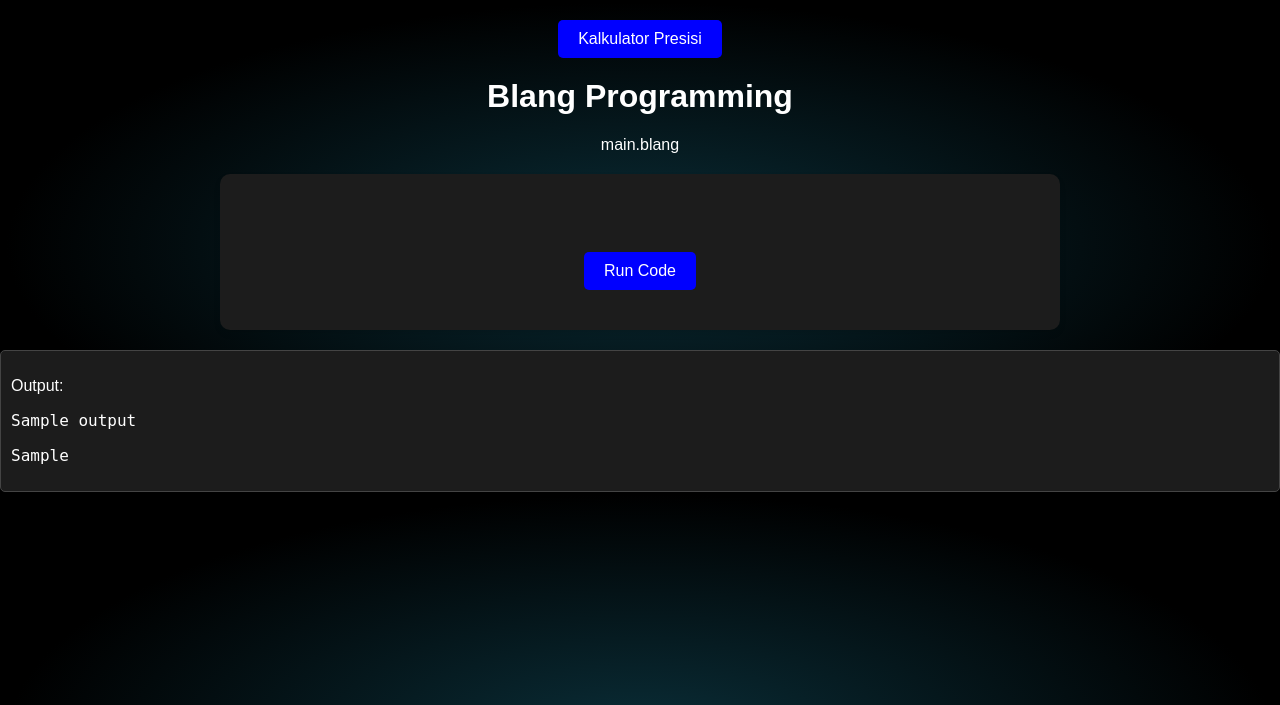
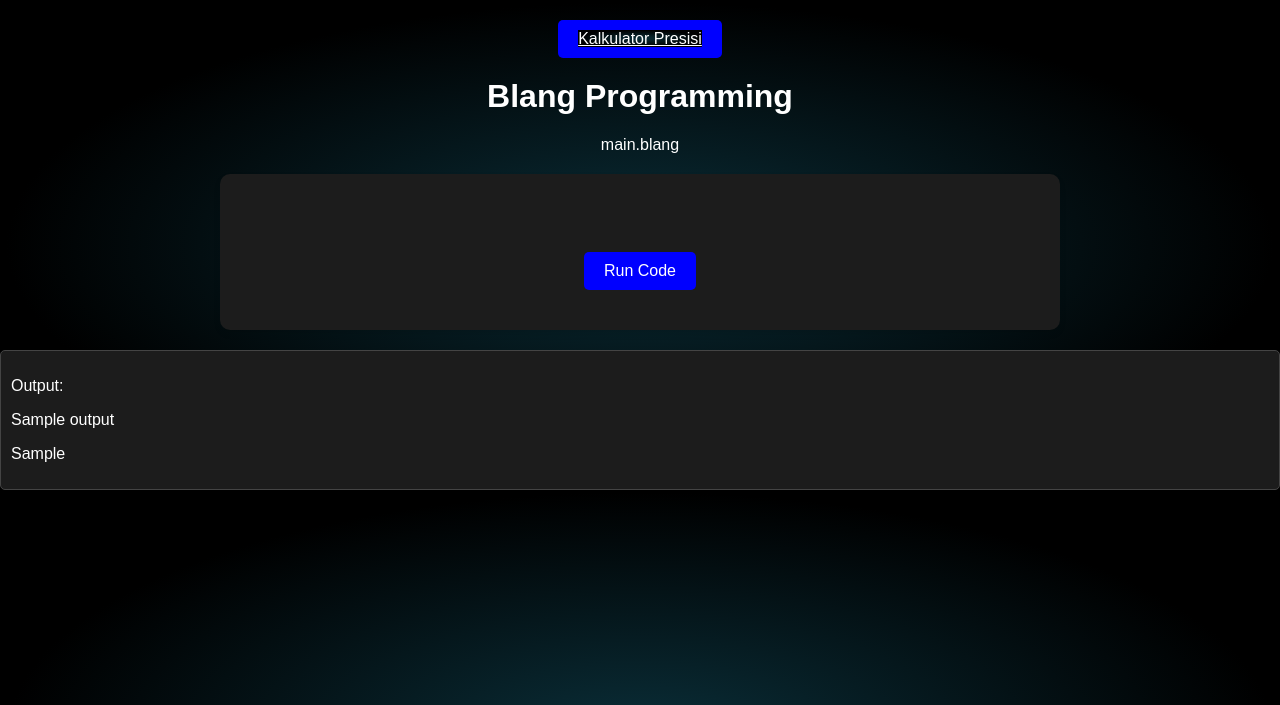
Before and after one commit to SecretDiscorder/B-Lang, a Django app: template blang/templates/index.html in a window 1280 px wide. Shown: the top 705 px of the page. Run offline with Django 5.2, Linux system fonts and the light colour scheme; the template is opened without the code that fills it: most values are stand-ins (such as "Sample title", 1, 10 or a date in 2020); some libraries are stand-ins or nearby versions.

Commit message:
B-LANGv@1.1.1

```diff
--- a/blang/templates/index.html
+++ b/blang/templates/index.html
@@ -116,7 +116,7 @@
 	</style>
 </head>
 <body>
-<p><button>Kalkulator Presisi</button></p>
+<p><button><a href="./kalkulator">Kalkulator Presisi</a></button></p>
 
 <h1>Blang Programming</h1>
 
@@ -136,12 +136,12 @@
 <div class="output">
 <p style="text-align: left;"><label>Output:</label></p>
 
-<pre style="text-align: left;">
-{{ output }}</pre>
+<p style="text-align: left;">
+{{ output }}</p>
 <!-- Gunakan tag pre untuk mempertahankan format teks -->
 
-<pre style="text-align: left;">
-{{ output_result }}</pre>
+<p style="text-align: left;">
+{{ output_result }}</p>
 </div>
 {% endif %}</div>
 </div>
```
